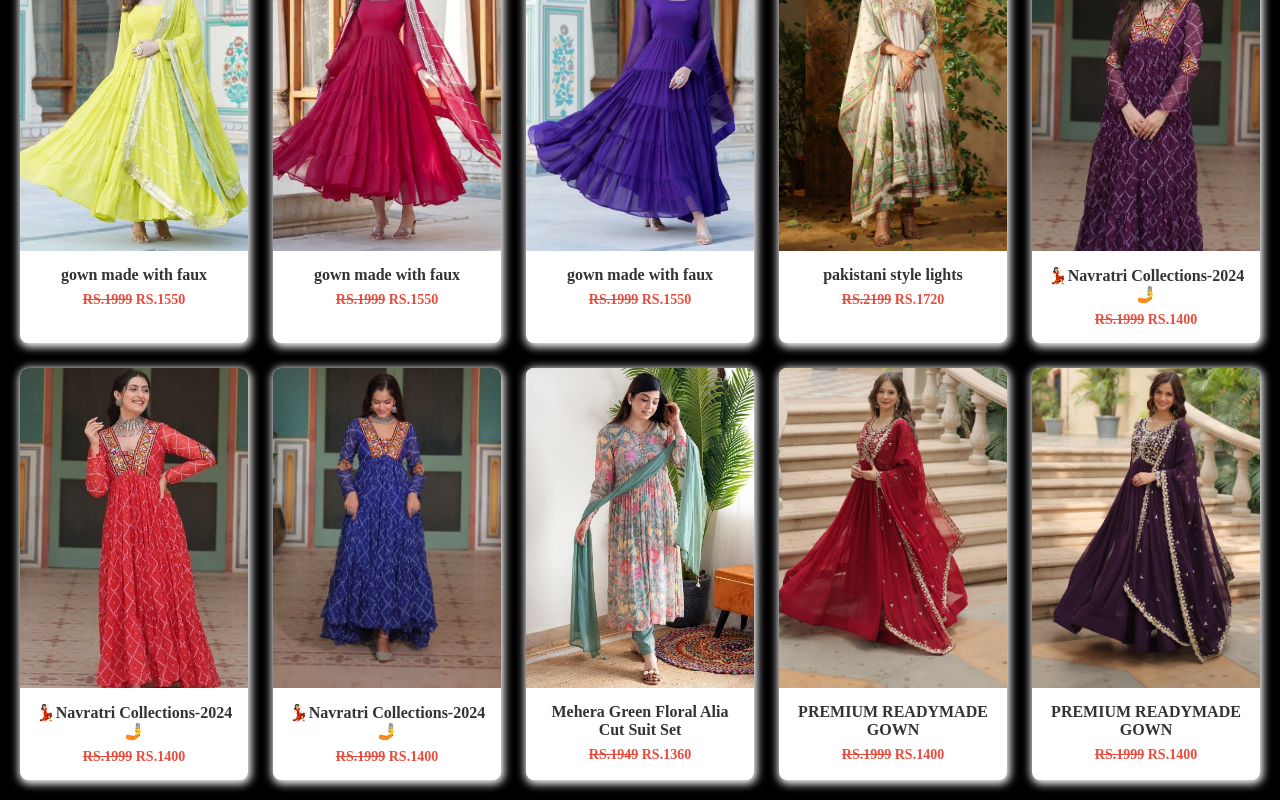
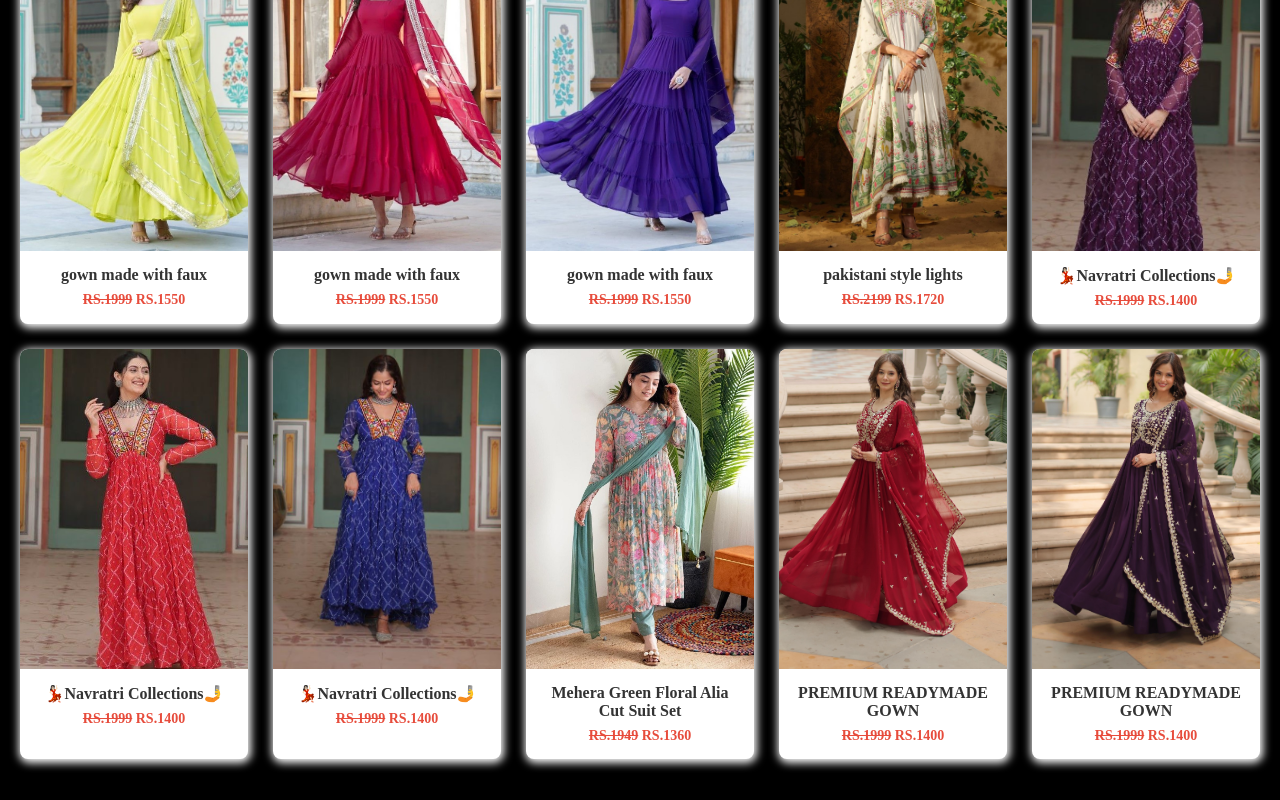
Before and after one commit to deep-lukhi/voguedesign, a React (Vite) app: page / in a window 1280 px wide. Shown: the part 1023-1823 px from the top of the page. After the commit the page ends 1802 px from the top, so only its background shows below. Built offline with nearby package versions, Linux system fonts and the light colour scheme.

Commit message:
section change

```diff
--- a/src/components/home/section1/index.jsx
+++ b/src/components/home/section1/index.jsx
@@ -17,9 +17,9 @@ export const upperimage = [
     { id: 102, image: upperimage2, name: "gown made with faux", price: "RS.1550", deleteprice: "RS.1999" },
     { id: 103, image: upperimage3, name: "gown made with faux", price: "RS.1550", deleteprice: "RS.1999" },
     { id: 104, image: upperimage4, name: " pakistani style lights ", price: "RS.1720", deleteprice: "RS.2199" },
-    { id: 105, image: upperimage5, name: "💃🏻Navratri Collections-2024 🤳", price: "RS.1400", deleteprice: "RS.1999" },
-    { id: 106, image: upperimage6, name: "💃🏻Navratri Collections-2024 🤳", price: "RS.1400", deleteprice: "RS.1999" },
-    { id: 107, image: upperimage7, name: "💃🏻Navratri Collections-2024 🤳", price: "RS.1400", deleteprice: "RS.1999" },
+    { id: 105, image: upperimage5, name: "💃🏻Navratri Collections🤳", price: "RS.1400", deleteprice: "RS.1999" },
+    { id: 106, image: upperimage6, name: "💃🏻Navratri Collections🤳", price: "RS.1400", deleteprice: "RS.1999" },
+    { id: 107, image: upperimage7, name: "💃🏻Navratri Collections🤳", price: "RS.1400", deleteprice: "RS.1999" },
     { id: 108, image: upperimage8, name: "Mehera Green Floral Alia Cut Suit Set", price: "RS.1360", deleteprice: "RS.1949" },
     { id: 109, image: upperimage9, name: " PREMIUM READYMADE GOWN", price: "RS.1400", deleteprice: "RS.1999" },
     { id: 110, image: upperimage10, name: " PREMIUM READYMADE GOWN", price: "RS.1400", deleteprice: "RS.1999" },
```
